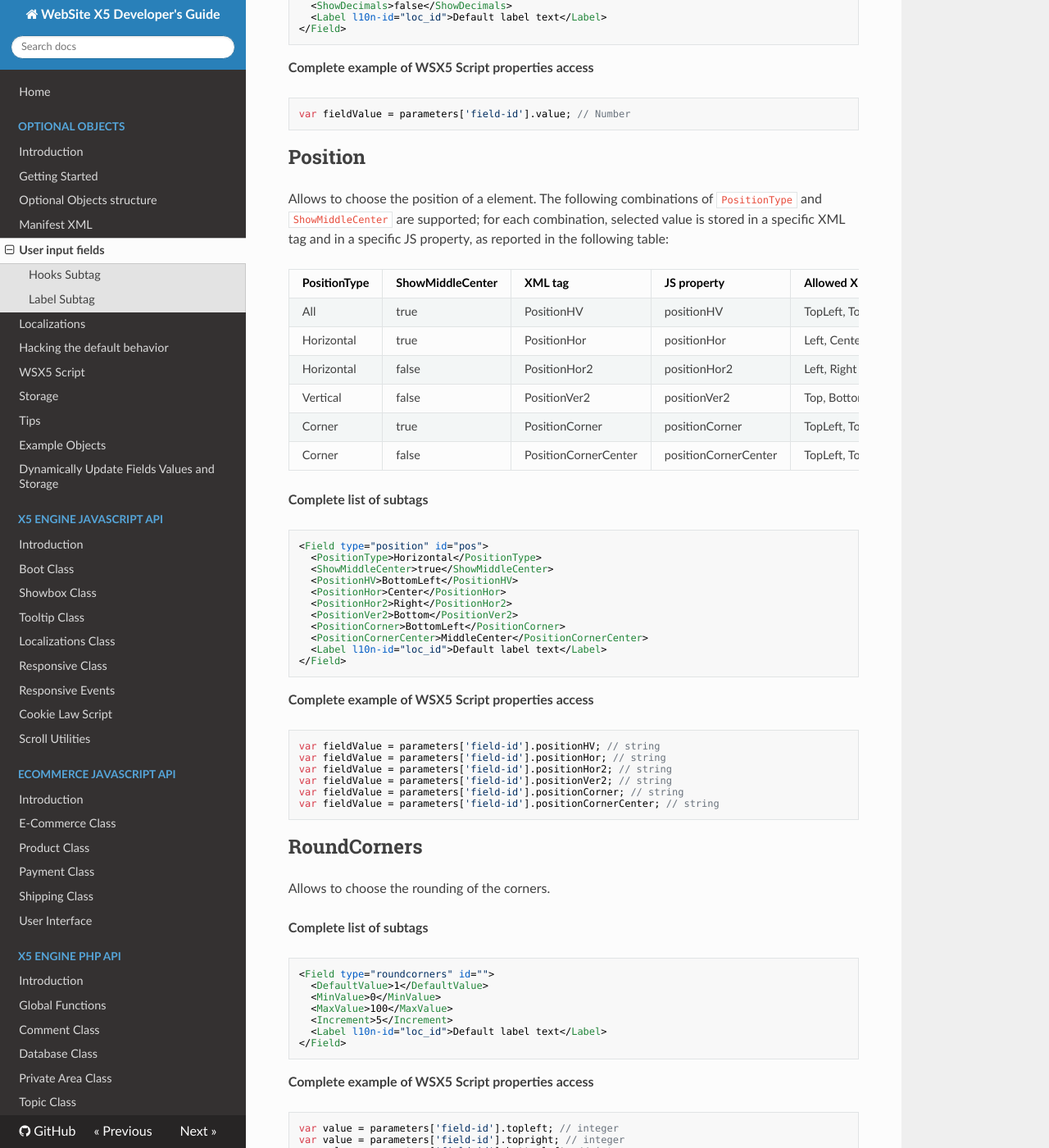
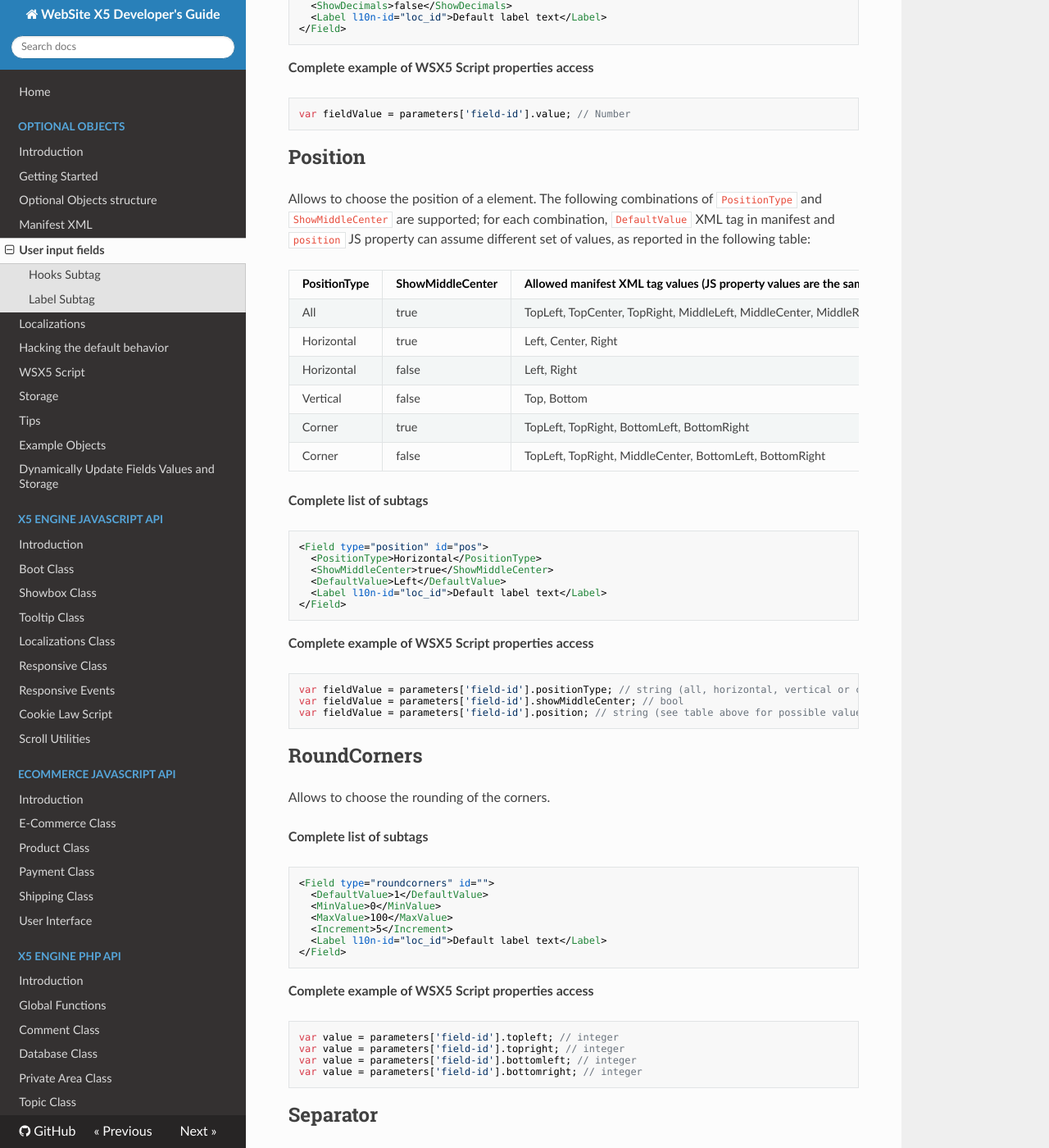
Before and after one commit to WebSiteX5/wsx5-developers-guide, an MkDocs documentation site: the page built from docs/optional-objects/user-input-fields.md, in a window 1280 px wide and 1400 px high, scrolled down 11162 px. Shown: the whole window at 82% size. Built offline with MkDocs 1.6.1, drawn with Linux system fonts in a browser that asks for light colours; nearby versions of some CDN libraries.

Commit message:
Optional objects fields: modified Position field

````diff
--- a/docs/optional-objects/user-input-fields.md
+++ b/docs/optional-objects/user-input-fields.md
@@ -530,40 +530,32 @@ var fieldValue = parameters['field-id'].value; // Number
 ```
 
 ## Position
-Allows to choose the position of a element. The following combinations of `PositionType` and `ShowMiddleCenter` are supported; for each combination, selected value is stored in a specific XML tag and in a specific JS property, as reported in the following table:
+Allows to choose the position of a element. The following combinations of `PositionType` and `ShowMiddleCenter` are supported; for each combination, `DefaultValue` XML tag in manifest and `position` JS property can assume different set of values, as reported in the following table:
 
-| PositionType | ShowMiddleCenter | XML tag              | JS property          | Allowed XML tag values (JS property values are the same, but lowercase)                                    |
-|--------------|------------------|----------------------|----------------------|------------------------------------------------------------------------------------------------------------|
-| All          | true             | PositionHV           | positionHV           | TopLeft, TopCenter, TopRight, MiddleLeft, MiddleCenter, MiddleRight, BottomLeft, BottomCenter, BottomRight |
-| Horizontal   | true             | PositionHor          | positionHor          | Left, Center, Right                                                                                        |
-| Horizontal   | false            | PositionHor2         | positionHor2         | Left, Right                                                                                                |
-| Vertical     | false            | PositionVer2         | positionVer2         | Top, Bottom                                                                                                |
-| Corner       | true             | PositionCorner       | positionCorner       | TopLeft, TopRight, BottomLeft, BottomRight                                                                 |
-| Corner       | false            | PositionCornerCenter | positionCornerCenter | TopLeft, TopRight, MiddleCenter, BottomLeft, BottomRight                                                   |
+| PositionType | ShowMiddleCenter | Allowed manifest XML tag values (JS property values are the same, but lowercase)                           |
+|--------------|------------------|------------------------------------------------------------------------------------------------------------|
+| All          | true             | TopLeft, TopCenter, TopRight, MiddleLeft, MiddleCenter, MiddleRight, BottomLeft, BottomCenter, BottomRight |
+| Horizontal   | true             | Left, Center, Right                                                                                        |
+| Horizontal   | false            | Left, Right                                                                                                |
+| Vertical     | false            | Top, Bottom                                                                                                |
+| Corner       | true             | TopLeft, TopRight, BottomLeft, BottomRight                                                                 |
+| Corner       | false            | TopLeft, TopRight, MiddleCenter, BottomLeft, BottomRight                                                   |
 
 **Complete list of subtags**
 ```xml
 <Field type="position" id="pos">
   <PositionType>Horizontal</PositionType>
   <ShowMiddleCenter>true</ShowMiddleCenter>
-  <PositionHV>BottomLeft</PositionHV>
-  <PositionHor>Center</PositionHor>
-  <PositionHor2>Right</PositionHor2>
-  <PositionVer2>Bottom</PositionVer2>
-  <PositionCorner>BottomLeft</PositionCorner>
-  <PositionCornerCenter>MiddleCenter</PositionCornerCenter>
+  <DefaultValue>Left</DefaultValue>
   <Label l10n-id="loc_id">Default label text</Label>
 </Field>
 ```
 
 **Complete example of WSX5 Script properties access**
 ```js
-var fieldValue = parameters['field-id'].positionHV; // string
-var fieldValue = parameters['field-id'].positionHor; // string
-var fieldValue = parameters['field-id'].positionHor2; // string
-var fieldValue = parameters['field-id'].positionVer2; // string
-var fieldValue = parameters['field-id'].positionCorner; // string
-var fieldValue = parameters['field-id'].positionCornerCenter; // string
+var fieldValue = parameters['field-id'].positionType; // string (all, horizontal, vertical or corner)
+var fieldValue = parameters['field-id'].showMiddleCenter; // bool
+var fieldValue = parameters['field-id'].position; // string (see table above for possible values, depending on positionType and showMiddleCenter)
 ```
 
 ## RoundCorners
````
